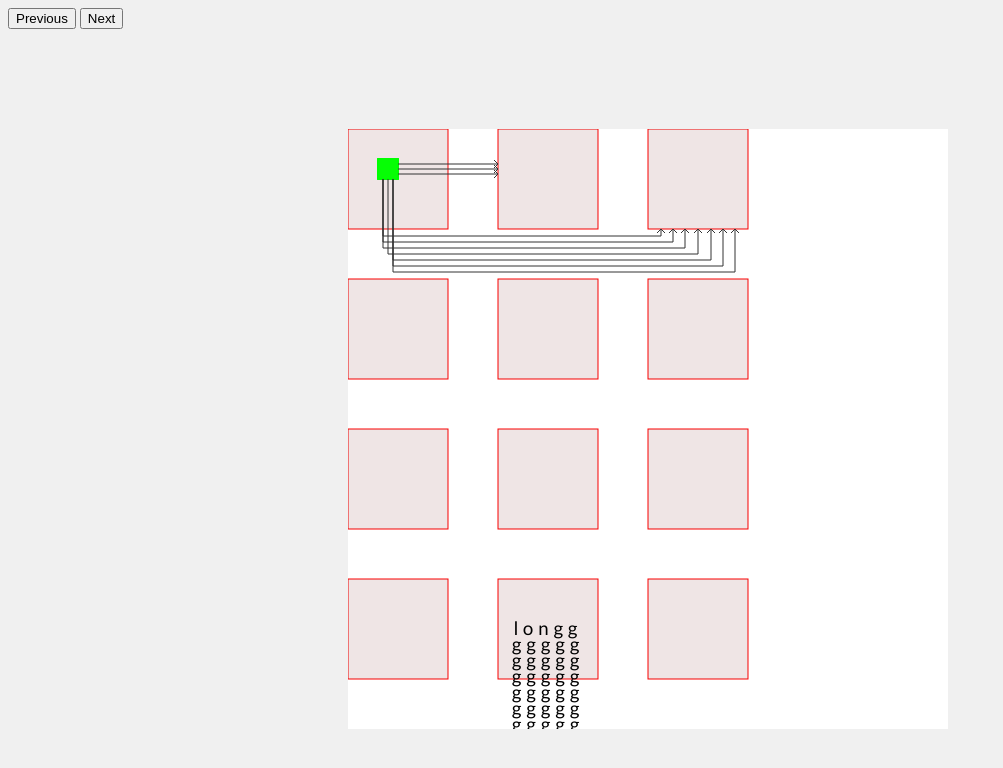
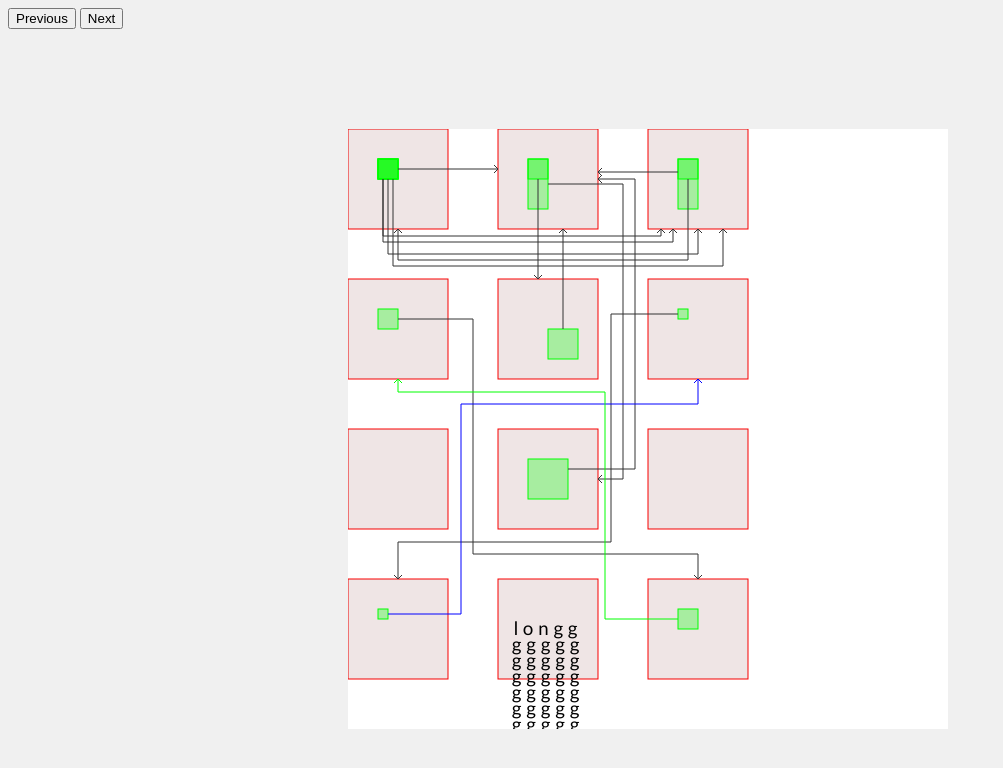
Before and after one commit to yangsibai/linkmap, a website: page src/index.html in a window 1280 px wide. Shown: the whole page, without its empty margins (0-1003 px from the left). Drawn offline with Linux system fonts and the light colour scheme.

Commit message:
update algorithm

```diff
--- a/package.json
+++ b/package.json
@@ -1,6 +1,6 @@
 {
   "name": "linkmap",
-  "version": "0.3.2",
+  "version": "0.4.0",
   "description": "link map",
   "main": "dist/lib.js",
   "scripts": {
--- a/src/index.html
+++ b/src/index.html
@@ -33,219 +33,219 @@
 <canvas id="can" width="600" height="600"></canvas>
 <script>
   var context = document.getElementById('can').getContext('2d');
-  //    var elements = [
-  //      {
-  //        id: 0,
-  //        x: 0,
-  //        y: 0,
-  //        width: 100,
-  //        height: 100,
-  //        links: [
-  //          {
-  //            x: 30,
-  //            y: 30,
-  //            width: 20,
-  //            height: 20,
-  //            target: 1
-  //          },
-  //          {
-  //            x: 30,
-  //            y: 30,
-  //            width: 20,
-  //            height: 20,
-  //            target: 2
-  //          },
-  //          {
-  //            x: 30,
-  //            y: 30,
-  //            width: 20,
-  //            height: 20,
-  //            target: 2
-  //          },
-  //          {
-  //            x: 30,
-  //            y: 30,
-  //            width: 20,
-  //            height: 20,
-  //            target: 2
-  //          },
-  //          {
-  //            x: 30,
-  //            y: 30,
-  //            width: 20,
-  //            height: 20,
-  //            target: 2
-  //          }
-  //        ]
-  //      },
-  //      {
-  //        id: 1,
-  //        x: 150,
-  //        y: 0,
-  //        width: 100,
-  //        height: 100,
-  //        links: [
-  //          {
-  //            x: 30,
-  //            y: 30,
-  //            width: 20,
-  //            height: 20,
-  //            target: 4
-  //          },
-  //          {
-  //            x: 30,
-  //            y: 30,
-  //            width: 20,
-  //            height: 50,
-  //            target: 7
-  //          }
-  //        ]
-  //      },
-  //      {
-  //        id: 2,
-  //        x: 300,
-  //        y: 0,
-  //        width: 100,
-  //        height: 100,
-  //        links: [
-  //          {
-  //            x: 30,
-  //            y: 30,
-  //            width: 20,
-  //            height: 20,
-  //            target: 0
-  //          },
-  //          {
-  //            x: 30,
-  //            y: 30,
-  //            width: 20,
-  //            height: 50,
-  //            target: 1
-  //          }
-  //        ]
-  //      },
-  //      {
-  //        id: 3,
-  //        x: 0,
-  //        y: 150,
-  //        width: 100,
-  //        height: 100,
-  //        links: [
-  //          {
-  //            x: 30,
-  //            y: 30,
-  //            width: 20,
-  //            height: 20,
-  //            target: 11
-  //          }
-  //        ]
-  //      },
-  //      {
-  //        id: 4,
-  //        x: 150,
-  //        y: 150,
-  //        width: 100,
-  //        height: 100,
-  //        links: [
-  //          {
-  //            x: 50,
-  //            y: 50,
-  //            width: 30,
-  //            height: 30,
-  //            target: 1
-  //          }
-  //        ]
-  //      },
-  //      {
-  //        id: 5,
-  //        x: 300,
-  //        y: 150,
-  //        width: 100,
-  //        height: 100,
-  //        links: [
-  //          {
-  //            x: 30,
-  //            y: 30,
-  //            width: 10,
-  //            height: 10,
-  //            target: 9
-  //          }
-  //        ]
-  //      },
-  //      {
-  //        id: 6,
-  //        x: 0,
-  //        y: 300,
-  //        width: 100,
-  //        height: 100,
-  //        links: []
-  //      },
-  //      {
-  //        id: 7,
-  //        x: 150,
-  //        y: 300,
-  //        width: 100,
-  //        height: 100,
-  //        links: [
-  //          {
-  //            x: 30,
-  //            y: 30,
-  //            width: 40,
-  //            height: 40,
-  //            target: 1
-  //          }
-  //        ]
-  //      },
-  //      {
-  //        id: 8,
-  //        x: 300,
-  //        y: 300,
-  //        width: 100,
-  //        height: 100
-  //      },
-  //      {
-  //        id: 9,
-  //        x: 0,
-  //        y: 450,
-  //        width: 100,
-  //        height: 100,
-  //        lineColor: '#00F',
-  //        links: [
-  //          {
-  //            x: 30,
-  //            y: 30,
-  //            width: 10,
-  //            height: 10,
-  //            target: 5
-  //          }
-  //        ]
-  //      },
-  //      {
-  //        name: 'longgggggggggggggggggggggggggggggggg',
-  //        id: 10,
-  //        x: 150,
-  //        y: 450,
-  //        width: 100,
-  //        height: 100
-  //      },
-  //      {
-  //        id: 11,
-  //        x: 300,
-  //        y: 450,
-  //        width: 100,
-  //        height: 100,
-  //        lineColor: '#0F0',
-  //        links: [
-  //          {
-  //            x: 30,
-  //            y: 30,
-  //            width: 20,
-  //            height: 20,
-  //            target: 3
-  //          }
-  //        ]
-  //      }
-  //    ];
+  var elements = [
+    {
+      id: 0,
+      x: 0,
+      y: 0,
+      width: 100,
+      height: 100,
+      links: [
+        {
+          x: 30,
+          y: 30,
+          width: 20,
+          height: 20,
+          target: 1
+        },
+        {
+          x: 30,
+          y: 30,
+          width: 20,
+          height: 20,
+          target: 2
+        },
+        {
+          x: 30,
+          y: 30,
+          width: 20,
+          height: 20,
+          target: 2
+        },
+        {
+          x: 30,
+          y: 30,
+          width: 20,
+          height: 20,
+          target: 2
+        },
+        {
+          x: 30,
+          y: 30,
+          width: 20,
+          height: 20,
+          target: 2
+        }
+      ]
+    },
+    {
+      id: 1,
+      x: 150,
+      y: 0,
+      width: 100,
+      height: 100,
+      links: [
+        {
+          x: 30,
+          y: 30,
+          width: 20,
+          height: 20,
+          target: 4
+        },
+        {
+          x: 30,
+          y: 30,
+          width: 20,
+          height: 50,
+          target: 7
+        }
+      ]
+    },
+    {
+      id: 2,
+      x: 300,
+      y: 0,
+      width: 100,
+      height: 100,
+      links: [
+        {
+          x: 30,
+          y: 30,
+          width: 20,
+          height: 20,
+          target: 0
+        },
+        {
+          x: 30,
+          y: 30,
+          width: 20,
+          height: 50,
+          target: 1
+        }
+      ]
+    },
+    {
+      id: 3,
+      x: 0,
+      y: 150,
+      width: 100,
+      height: 100,
+      links: [
+        {
+          x: 30,
+          y: 30,
+          width: 20,
+          height: 20,
+          target: 11
+        }
+      ]
+    },
+    {
+      id: 4,
+      x: 150,
+      y: 150,
+      width: 100,
+      height: 100,
+      links: [
+        {
+          x: 50,
+          y: 50,
+          width: 30,
+          height: 30,
+          target: 1
+        }
+      ]
+    },
+    {
+      id: 5,
+      x: 300,
+      y: 150,
+      width: 100,
+      height: 100,
+      links: [
+        {
+          x: 30,
+          y: 30,
+          width: 10,
+          height: 10,
+          target: 9
+        }
+      ]
+    },
+    {
+      id: 6,
+      x: 0,
+      y: 300,
+      width: 100,
+      height: 100,
+      links: []
+    },
+    {
+      id: 7,
+      x: 150,
+      y: 300,
+      width: 100,
+      height: 100,
+      links: [
+        {
+          x: 30,
+          y: 30,
+          width: 40,
+          height: 40,
+          target: 1
+        }
+      ]
+    },
+    {
+      id: 8,
+      x: 300,
+      y: 300,
+      width: 100,
+      height: 100
+    },
+    {
+      id: 9,
+      x: 0,
+      y: 450,
+      width: 100,
+      height: 100,
+      lineColor: '#00F',
+      links: [
+        {
+          x: 30,
+          y: 30,
+          width: 10,
+          height: 10,
+          target: 5
+        }
+      ]
+    },
+    {
+      name: 'longgggggggggggggggggggggggggggggggg',
+      id: 10,
+      x: 150,
+      y: 450,
+      width: 100,
+      height: 100
+    },
+    {
+      id: 11,
+      x: 300,
+      y: 450,
+      width: 100,
+      height: 100,
+      lineColor: '#0F0',
+      links: [
+        {
+          x: 30,
+          y: 30,
+          width: 20,
+          height: 20,
+          target: 3
+        }
+      ]
+    }
+  ];
   var linkMap = new LinkMap({
     context: context,
     channelWidth: 50,
@@ -258,7 +258,7 @@
     fontSize: 14
   });
 
-  var elements = [
+  var elements2 = [
     {
       id: 0,
       x: 0,
@@ -360,7 +360,36 @@
       y: 150,
       width: 100,
       height: 100,
-      links: []
+      links: [
+        {
+          x: 30,
+          y: 30,
+          width: 20,
+          height: 20,
+          target: 5
+        },
+        {
+          x: 30,
+          y: 30,
+          width: 20,
+          height: 20,
+          target: 5
+        },
+        {
+          x: 30,
+          y: 30,
+          width: 20,
+          height: 20,
+          target: 5
+        },
+        {
+          x: 30,
+          y: 30,
+          width: 20,
+          height: 20,
+          target: 5
+        },
+      ]
     },
     {
       id: 4,
--- a/src/lib.js
+++ b/src/lib.js
@@ -338,31 +338,31 @@
             };
             if (i === 1) { // head or tail lines
                 if (isHorizontal(line)) {
-                    var y = this.findABetterLine('y', line.start.y, parseInt(link.height / 4, 10));
+                    var y = this.findABetterLine('y', line.start.y, parseInt(link.height / 4, 10), line.start.x, line.end.x);
                     paths[i - 1].y = y;
                     paths[i].y = y;
                 } else {
-                    var x = this.findABetterLine('x', line.start.x, parseInt(link.width / 4, 10));
+                    var x = this.findABetterLine('x', line.start.x, parseInt(link.width / 4, 10), line.start.y, line.end.y);
                     paths[i - 1].x = x;
                     paths[i].x = x;
                 }
             } else if (i === paths.length - 1) {
                 if (isHorizontal(line)) {
-                    var y = this.findABetterLine('y', line.start.y, parseInt(el.height / 4, 10));
+                    var y = this.findABetterLine('y', line.start.y, parseInt(el.height / 4, 10), line.start.x, line.end.x);
                     paths[i - 1].y = y;
                     paths[i].y = y;
                 } else {
-                    var x = this.findABetterLine('x', line.start.x, parseInt(el.width / 4, 10));
+                    var x = this.findABetterLine('x', line.start.x, parseInt(el.width / 4, 10), line.start.y, line.end.y);
                     paths[i - 1].x = x;
                     paths[i].x = x;
                 }
             } else {
                 if (isHorizontal(line)) {
-                    var y = this.findABetterLine('y', line.start.y, parseInt(this.channelHeight / 4, 10));
+                    var y = this.findABetterLine('y', line.start.y, parseInt(this.channelHeight / 4, 10), line.start.x, line.end.x);
                     paths[i - 1].y = y;
                     paths[i].y = y;
                 } else {
-                    var x = this.findABetterLine('x', line.start.x, parseInt(this.channelWidth / 4, 10));
+                    var x = this.findABetterLine('x', line.start.x, parseInt(this.channelWidth / 4, 10), line.start.y, line.end.y);
                     paths[i - 1].x = x;
                     paths[i].x = x;
                 }
@@ -370,31 +370,39 @@
         }
     };
 
-    LinkMap.prototype.fixALine = function (prop, val) {
-        if (this.lines[prop][val]) {
-            this.lines[prop][val]++;
-            var consult = parseInt(this.lines[prop][val] / 2, 10);
-            if (this.lines[prop][val] % 2 === 0) {
-                return val + 4 * consult;
-            }
-            return val - 4 * consult;
-        }
-        this.lines[prop][val] = 1;
-        return val;
-    };
-
-    LinkMap.prototype.findABetterLine = function (prop, val, offset) {
+    LinkMap.prototype.findABetterLine = function (prop, val, offset, from, to) {
+        var tmpFrom = Math.min(from, to);
+        var tmpTo = Math.max(from, to);
+        from = tmpFrom;
+        to = tmpTo;
         if (!offset || offset < 4) {
             return val;
         }
+        var self = this;
         if (this.lines[prop][val]) {
-            this.lines[prop][val]++;
-            if (this.lines[prop][val] % 2 === 0) {
-                return this.findABetterLine(prop, val - offset, parseInt(offset / 2, 10));
+            var existedLines = this.lines[prop][val];
+            for (var i = 0; i < existedLines.length; i++) {
+                var line = existedLines[i];
+                if ((from >= line.from && from <= line.to) || (to >= line.from && to <= line.to)) {
+                    self.lines[prop][val][i].count++;
+                    if (self.lines[prop][val][i].count % 2 === 0) {
+                        return this.findABetterLine(prop, val - offset, parseInt(offset / 2, 10), from, to);
+                    }
+                    return this.findABetterLine(prop, val + offset, parseInt(offset / 2, 10), from, to);
+                }
             }
-            return this.findABetterLine(prop, val + offset, parseInt(offset / 2, 10));
+            this.lines[prop][val].push({
+                from: from,
+                to: to,
+                count: 1
+            });
+            return val;
         }
-        this.lines[prop][val] = 1;
+        this.lines[prop][val] = [{
+            from: from,
+            to: to,
+            count: 1
+        }];
         return val;
     };
 
@@ -406,7 +414,6 @@
         var self = this;
         this.elements = elements;
         this.drawIndex = -1;
-
         this.lines = {
             x: {},
             y: {}
```
